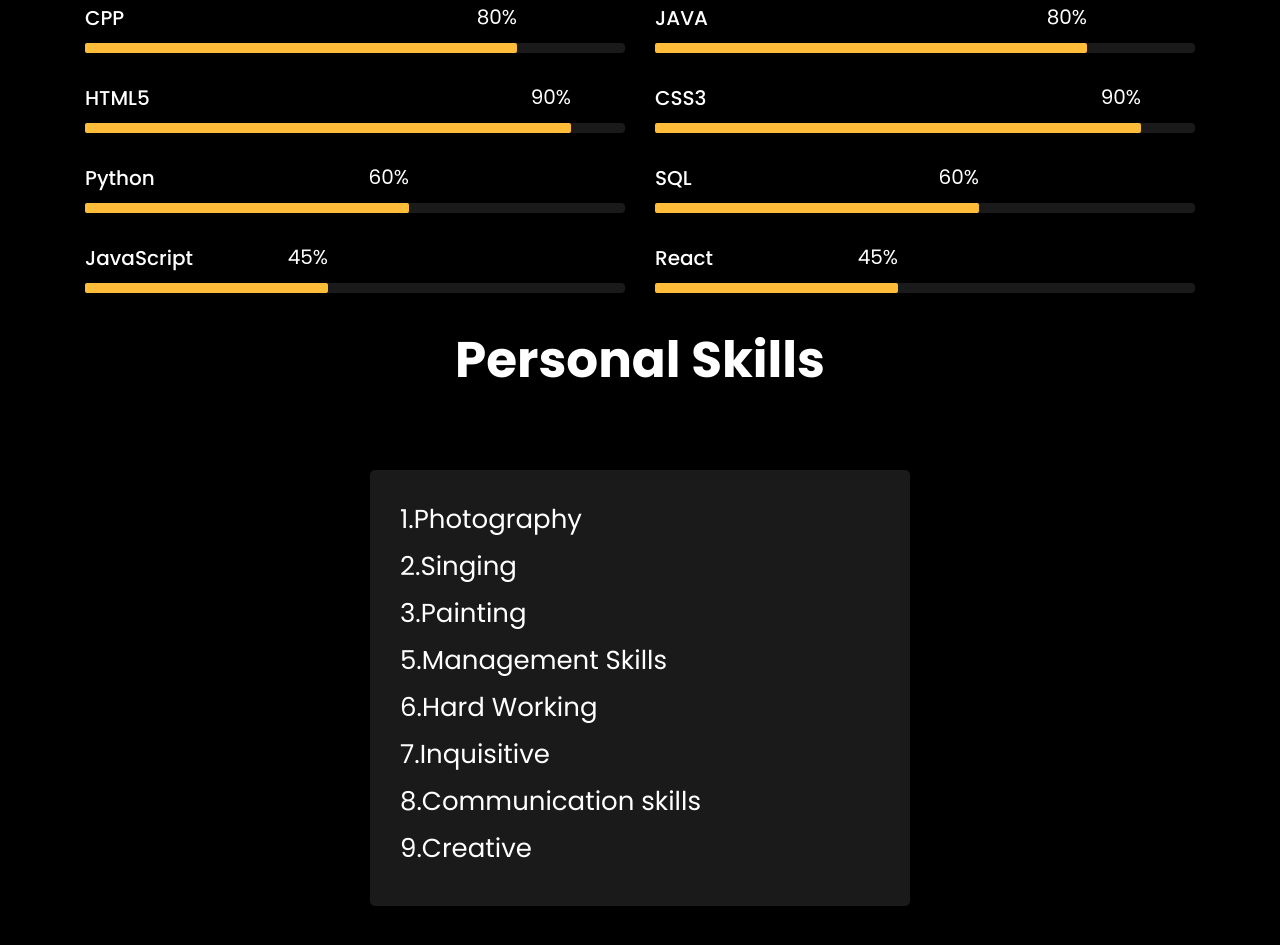
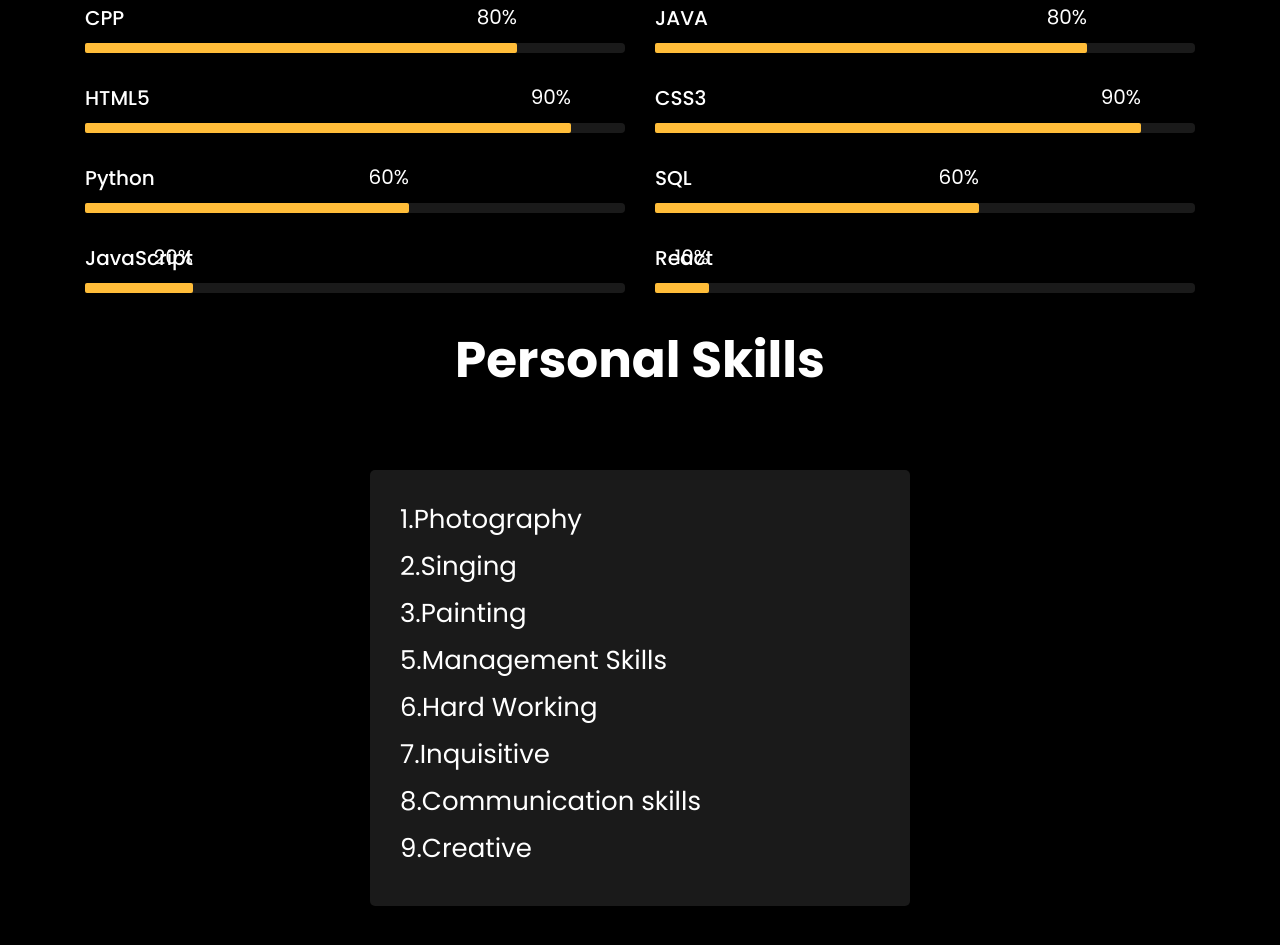
Before and after one commit to astha-06/astha-06.github.io, a plain HTML site: page index.html in a window 1280 px wide. Shown: the part 3134-4079 px from the top of the page. Drawn offline with Linux system fonts and the light colour scheme; files whose address does not match are found by name.

Commit message:
Update index.html

```diff
--- a/index.html
+++ b/index.html
@@ -308,8 +308,8 @@
 							<h3>JavaScript</h3>
 							<div class="progress">
 							 	<div class="progress-bar color-6" role="progressbar" aria-valuenow="80"
-							  	aria-valuemin="0" aria-valuemax="100" style="width:45%">
-							    <span>45%</span>
+							  	aria-valuemin="0" aria-valuemax="100" style="width:20%">
+							    <span>20%</span>
 							  	</div>
 							</div>
 						</div>
@@ -319,8 +319,8 @@
 							<h3>React</h3>
 							<div class="progress">
 							 	<div class="progress-bar color-6" role="progressbar" aria-valuenow="80"
-							  	aria-valuemin="0" aria-valuemax="100" style="width:45%">
-							    <span>45%</span>
+							  	aria-valuemin="0" aria-valuemax="100" style="width:10%">
+							    <span>10%</span>
 							  	</div>
 							</div>
 						</div>
```
